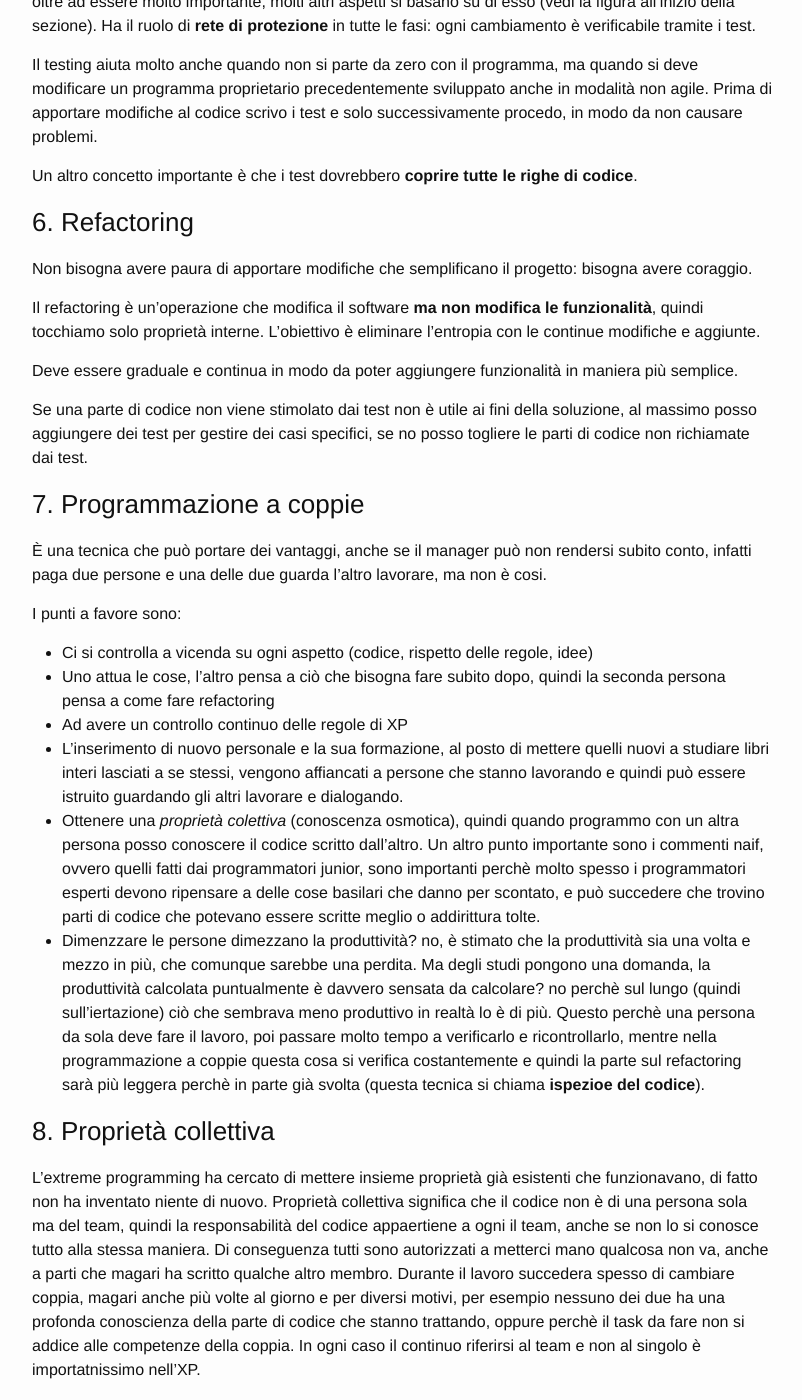
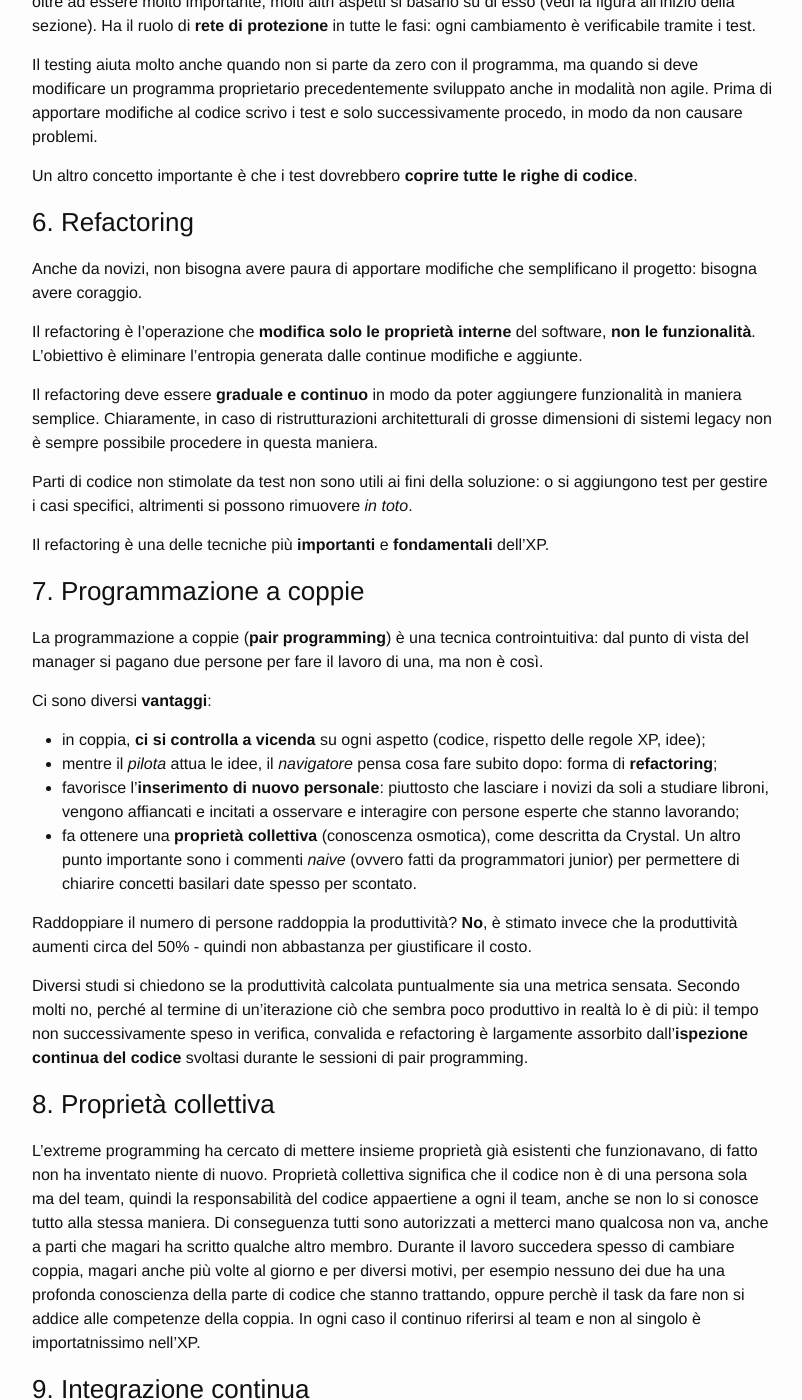
Before and after one commit to MarcoBuster/sweng, a Jekyll site: the page built from _posts/2022-10-10-extreme-programming.md, in a window 1280 px wide and 1400 px high, scrolled down 11214 px. Shown: the whole window, without its empty margins (238-1040 px from the left). Built offline with Jekyll 4.4.1, drawn with Linux system fonts in a browser that asks for light colours; the table of contents is made by our own code.

Commit message:
Refactor and integrate techniques 6-7

```diff
--- a/_posts/2022-10-10-extreme-programming.md
+++ b/_posts/2022-10-10-extreme-programming.md
@@ -288,25 +288,34 @@ Prima di apportare modifiche al codice scrivo i test e solo successivamente proc
 Un altro concetto importante è che i test dovrebbero __coprire tutte le righe di codice__.
 
 ### 6. Refactoring
-Non bisogna avere paura di apportare modifiche che semplificano il progetto: bisogna avere coraggio.
+Anche da novizi, non bisogna avere paura di apportare modifiche che semplificano il progetto: bisogna avere coraggio.
 
-Il refactoring è un'operazione che modifica il software __ma non modifica le funzionalità__, quindi tocchiamo solo proprietà interne.
-L'obiettivo è eliminare l'entropia con le continue modifiche e aggiunte. <!-- da scrivere meglio -->
+Il refactoring è l'operazione che __modifica solo le proprietà interne__ del software, __non le funzionalità__.
+L'obiettivo è eliminare l'entropia generata dalle continue modifiche e aggiunte.
 
-Deve essere graduale e continua in modo da poter aggiungere funzionalità in maniera più semplice.
+Il refactoring deve essere __graduale e continuo__ in modo da poter aggiungere funzionalità in maniera semplice.
+Chiaramente, in caso di ristrutturazioni architetturali di grosse dimensioni di sistemi legacy non è sempre possibile procedere in questa maniera.
 
-Se una parte di codice non viene stimolato dai test non è utile ai fini della soluzione, al massimo posso aggiungere dei test per gestire dei casi specifici, se no posso togliere le parti di codice non richiamate dai test.
+Parti di codice non stimolate da test non sono utili ai fini della soluzione: o si aggiungono test per gestire i casi specifici, altrimenti si possono rimuovere _in toto_.
+
+Il refactoring è una delle tecniche più __importanti__ e __fondamentali__ dell'XP.
 
 ### 7. Programmazione a coppie
-È una tecnica che può portare dei vantaggi, anche se il manager può non rendersi subito conto, infatti paga due persone e una delle due guarda l'altro lavorare, ma non è cosi.
 
-I punti a favore sono:
-- Ci si controlla a vicenda su ogni aspetto (codice, rispetto delle regole, idee)
-- Uno attua le cose, l'altro pensa a ciò che bisogna fare subito dopo, quindi la seconda persona pensa a come fare refactoring
-- Ad avere un controllo continuo delle regole di XP
-- L'inserimento di nuovo personale e la sua formazione, al posto di mettere quelli nuovi a studiare libri interi lasciati a se stessi, vengono affiancati a persone che stanno lavorando e quindi può essere istruito guardando gli altri lavorare e dialogando.
-- Ottenere una _proprietà colettiva_ (conoscenza osmotica), quindi quando programmo con un altra persona posso conoscere il codice scritto dall'altro. Un altro punto importante sono i commenti naif, ovvero quelli fatti dai programmatori junior, sono importanti perchè molto spesso i programmatori esperti devono ripensare a delle cose basilari che danno per scontato, e può succedere che trovino parti di codice che potevano essere scritte meglio o addirittura tolte.
-- Dimenzzare le persone dimezzano la produttività? no, è stimato che la produttività sia una volta e mezzo in più, che comunque sarebbe una perdita. Ma degli studi pongono una domanda, la produttività calcolata puntualmente è davvero sensata da calcolare? no perchè sul lungo (quindi sull'iertazione) ciò che sembrava meno produttivo in realtà lo è di più. Questo perchè una persona da sola deve fare il lavoro, poi passare molto tempo a verificarlo e ricontrollarlo, mentre nella programmazione a coppie questa cosa si verifica costantemente e quindi la parte sul refactoring sarà più leggera perchè in parte già svolta (questa tecnica si chiama __ispezioe del codice__).
+La programmazione a coppie (__pair programming__) è una tecnica controintuitiva: dal punto di vista del manager si pagano due persone per fare il lavoro di una, ma non è così.
+
+Ci sono diversi __vantaggi__:
+- in coppia, __ci si controlla a vicenda__ su ogni aspetto (codice, rispetto delle regole XP, idee);
+- mentre il _pilota_ attua le idee, il _navigatore_ pensa cosa fare subito dopo: forma di __refactoring__;
+- favorisce l'__inserimento di nuovo personale__: piuttosto che lasciare i novizi da soli a studiare libroni, vengono affiancati e incitati a osservare e interagire con persone esperte che stanno lavorando;
+- fa ottenere una __proprietà collettiva__ (conoscenza osmotica), come descritta da Crystal.
+Un altro punto importante sono i commenti _naive_ (ovvero fatti da programmatori junior) per permettere di chiarire concetti basilari date spesso per scontato.
+
+Raddoppiare il numero di persone raddoppia la produttività?
+__No__, è stimato invece che la produttività aumenti circa del 50% - quindi non abbastanza per giustificare il costo.
+
+Diversi studi si chiedono se la produttività calcolata puntualmente sia una metrica sensata.
+Secondo molti no, perché al termine di un'iterazione ciò che sembra poco produttivo in realtà lo è di più: il tempo non successivamente speso in verifica, convalida e refactoring è largamente assorbito dall'__ispezione continua del codice__ svoltasi durante le sessioni di pair programming.
 
 ### 8. Proprietà collettiva
 L'extreme programming ha cercato di mettere insieme proprietà già esistenti che funzionavano, di fatto non ha inventato niente di nuovo.
```
